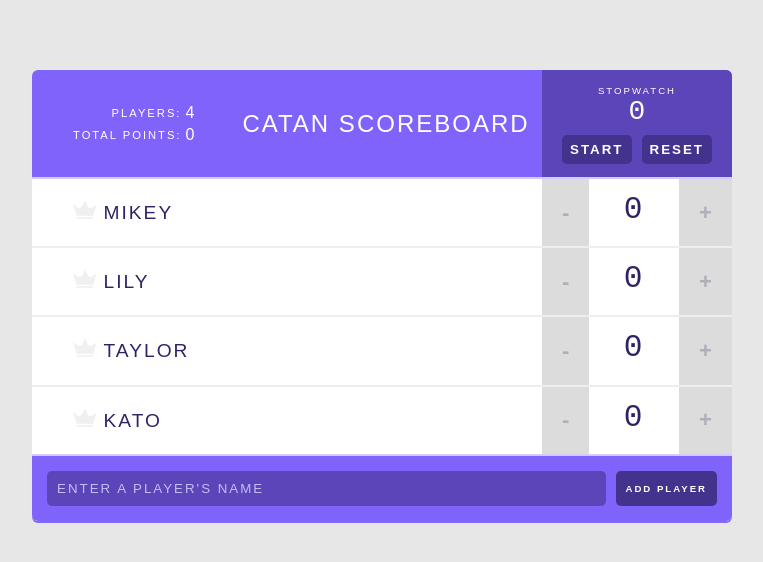
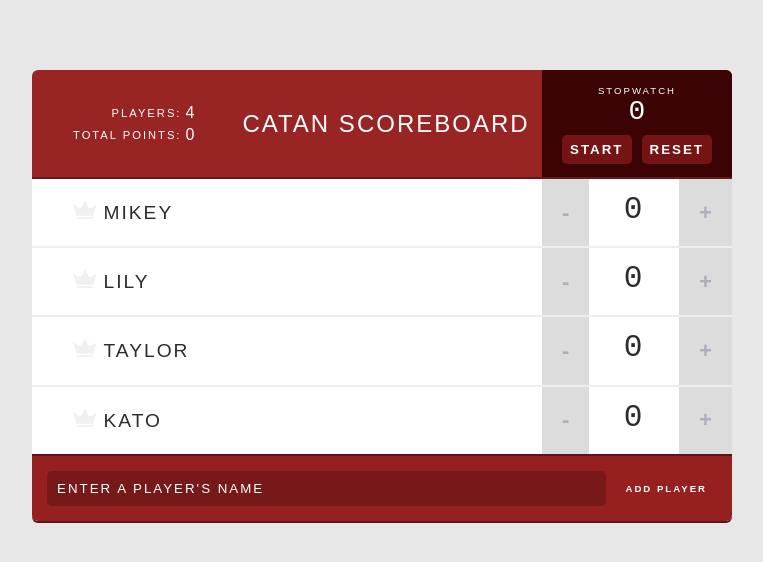
Before and after one commit to imikeyi03/React-Scoreboard-Components, a React app: page / in a window 1280 px wide. Shown: the whole page, without its empty margins (258-1021 px from the left). Built offline with nearby package versions, Linux system fonts and the light colour scheme.

Commit message:
fine tuned styles

```diff
--- a/src/index.css
+++ b/src/index.css
@@ -11,8 +11,8 @@
   text-align: center;
   display: flex;
   align-items: center;
-  background-color: #8063FA;
-  border-bottom: solid 2px #D4CAFF;
+  background-color: #992424;
+  border-bottom: solid 2px #691818;
 }
 
 header h1 {
@@ -25,7 +25,7 @@
 /* FORMS */
 form {
   display: flex;
-  background-color: #8063FA;
+  background-color: #961f1f;
 }
 
 input[type=text] {
@@ -34,17 +34,17 @@
   margin: 15px 10px 15px 15px;
   padding: 10px;
   border-radius: 5px;
-  background-color: #5B45B9;
+  background-color: rgba(0, 0, 0, 0.2);
   border-style: none;
   text-shadow: none;
   text-transform: uppercase;
-  color: #C7BCF8;
+  color: #ffffff;
   letter-spacing: 2px;
   outline: none;
 }
 
 input[type=text]::-webkit-input-placeholder{
-  color: #C7BCF8;
+  color: #ffffff;
   letter-spacing: 2px;
 }
 
@@ -57,8 +57,7 @@
   font-size: .6em;
   margin: 15px 15px 15px 0;
   padding: 10px;
-  background-color: #44338D;
-  border-radius: 5px;
+  background-color: #961f1f;
   border: none;
   color: #fff;
   letter-spacing: 2px;
@@ -98,7 +97,7 @@
   background: #fff;
   width: 700px;
   margin: 70px auto;
-  box-shadow: 0 2px 0 rgb(133, 104, 250);
+  box-shadow: 0 2px 0 rgb(92, 20, 20);
   border-radius: 6px;
   overflow: hidden;
 }
@@ -111,7 +110,7 @@
 }
 
   .player:last-of-type {
-    border-bottom-color: #D4CAFF;
+    border-bottom-color: rgb(92, 20, 20);
   }
 
   .player-name:hover .remove-player {
@@ -120,7 +119,7 @@
 
   .player-name,
   .counter-score {
-    color: #2F2366;
+    color: #2c2c2c;
   }
 
   .player-name {
@@ -166,7 +165,7 @@
 .stopwatch {
   padding: 15px 10px 5px 10px;
   margin: -5px -10px -5px 10px;
-  background: #5B45B9;
+  background: #3b0303;
 }
 
   .stopwatch-time {
@@ -177,7 +176,7 @@
 
   .stopwatch button {
     margin: 8px 5px;
-    background-color: #44338D;
+    background-color: #741414;
     border-radius: 5px;
     padding: 7px 8px;
     border: none;
@@ -191,7 +190,7 @@
   .stopwatch button:hover,
   input[type=submit]:hover {
     background: #fff;
-    color: #44338D;
+    color: #7a1f1f;
     cursor: pointer;
   }
 
```
